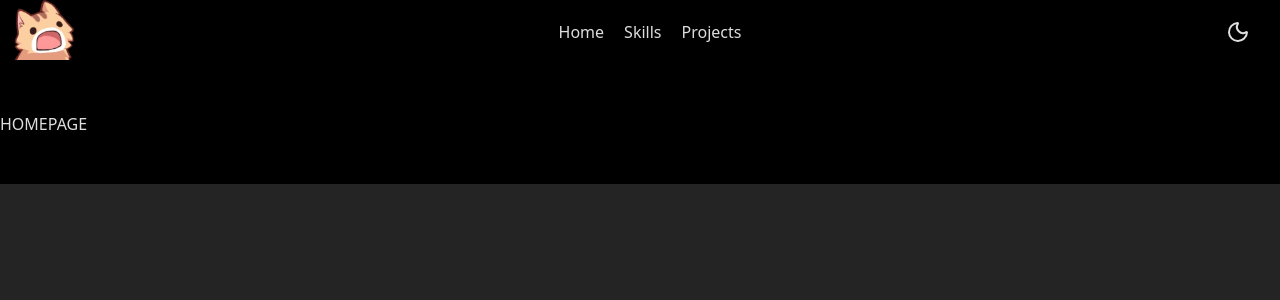
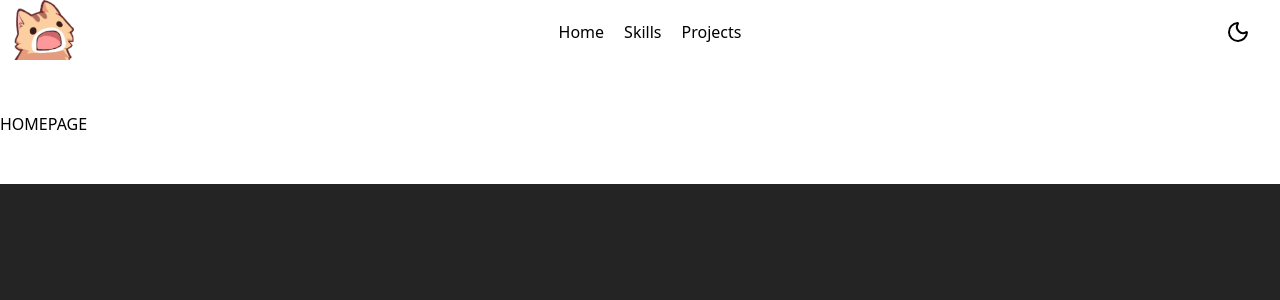
Before and after one commit to JamesRavenT/portfolio-webapp, a React (Vite) app: page /#/ in a window 1280 px wide. Shown: the top 300 px of the page. Built offline with nearby package versions, Linux system fonts and the light colour scheme.

Commit message:
Added functionality to the navbar to switch from light to dark mode alongside the colors. Refactored the code and files as well.

```diff
--- /dev/null
+++ b/src/assets/themes/colors.js
@@ -0,0 +1,2 @@
+export const Light = '#ffffff'
+export const Dark = '#000000'
--- /dev/null
+++ b/src/components/App.jsx
@@ -0,0 +1,35 @@
+import { useEffect, useState } from 'react'
+import { HashRouter as Router, Routes, Route } from 'react-router-dom'
+import Home from '../pages/homepage/homepage'
+import Projects from '../pages/projects/projects'
+import Navbar from './Navbar/Navbar'
+
+export default function App() {
+  const [theme, setTheme] = useState('Light')
+  const toggle = () => {(theme == 'Dark') ? setTheme('Light') : setTheme('Dark') }
+
+  useEffect(() => {
+    const savedTheme = localStorage.getItem('theme')
+    if(savedTheme === 'Dark' || savedTheme === 'Light'){
+      setTheme(savedTheme)
+    } else {
+      const prefersDark = window.matchMedia('(prefers-color-scheme: dark)').matches
+      setTheme(prefersDark ? 'Dark' : 'Light')
+    }
+  }, [])
+
+  useEffect(() => {
+    localStorage.setItem('theme', theme)
+  }, [theme])
+
+  return (
+    <Router>
+      <Routes>
+        <Route element={<Navbar theme={theme} toggle={toggle} />}>
+          <Route path="/" element={<Home />} />
+          <Route path="/projects" element={<Projects />} />
+        </Route>
+      </Routes>
+    </Router>
+  )
+}
--- a/src/components/Navbar/Navbar.jsx
+++ b/src/components/Navbar/Navbar.jsx
@@ -1,30 +1,23 @@
-import placeholder from '../../assets/icons/placeholder.png'
-import darkmode from '../../assets/icons/toggle_darkmode.png'
+import { Outlet } from 'react-router-dom'
+
 import DesktopMenu from './subcomponents/menu/MenuDesktop'
 import MobileMenu from './subcomponents/menu/MenuMobile'
 import Theme from './subcomponents/Theme'
-import { Outlet } from 'react-router-dom'
+import Logo from './subcomponents/Logo'
+import { Dark, Light } from '../../assets/themes/colors'
 
-export default function Navbar(){
-    const logo = placeholder
-    const theme = darkmode
 
+export default function Navbar({theme, toggle}){
+    let bgColor = theme === 'Dark' ? Dark : Light
+    let txtColor = theme === 'Dark' ? Light : Dark
     return(
-            <div>
-                <div className='h-16 w-screen sticky flex inset-0 bg-[#000000]'>
+        <div style={{backgroundColor: bgColor, color:txtColor}}>
+            <div className='h-16 w-screen sticky flex inset-0'>
                 <nav className='flex mx-auto px-3.5 w-screen content-center gap-x-2'>
-                        <div className='hidden lg:flex w-15 size-fit items-center'>
-                            <img src={logo} alt='icon'/>
-                        </div>
-                        <div className='lg:hidden flex items-center gap-x-2'>
-                            <MobileMenu />
-                        </div>
-                        <div className='hidden lg:flex flex-grow justify-center'>
-                            <DesktopMenu />
-                        </div>
-                        <div className='flex ml-auto lg:w-10'>
-                            <Theme />
-                        </div>
+                    <Logo />
+                    <MobileMenu theme={theme}/>
+                    <DesktopMenu theme={theme}/>
+                    <Theme theme={theme} toggle={toggle} />
                 </nav>
             </div>
             <main>
@@ -32,5 +25,4 @@ export default function Navbar(){
             </main>
         </div>
     )
-
 }
--- /dev/null
+++ b/src/components/Navbar/subcomponents/Logo.jsx
@@ -0,0 +1,14 @@
+import placeholder from '../../../assets/icons/placeholder.png'
+
+export default function Logo() {
+
+      const logo = placeholder
+    return(
+        <>
+        <div className='hidden lg:flex w-15 size-fit items-center'>
+            <img src={logo} alt='icon'/>
+        </div>
+        </>
+
+    )
+}
--- a/src/components/Navbar/subcomponents/Theme.jsx
+++ b/src/components/Navbar/subcomponents/Theme.jsx
@@ -1,17 +1,14 @@
 import {Sun, Moon} from 'lucide-react'
-import { useState } from 'react'
-export default function Theme() {
-    const[isDark, setTheme] = useState(false)
-    const toggleTheme = () => {
-        setTheme(!isDark)
-    }
+
+export default function Theme({theme, toggle}) {
+
     return(
-        <>
+        <div className='flex ml-auto lg:w-10 items-center'>
             <button
-                className='z-[999] relative'
-                onClick={toggleTheme}>
-                {isDark ? <Sun /> : <Moon />}
+                className='flex z-[999] relative'
+                onClick={toggle}>
+                {theme == 'Dark' ? <Sun /> : <Moon />}
             </button>
-        </>
+        </div>
     )
 }
--- a/src/components/Navbar/subcomponents/menu/MenuDesktop.jsx
+++ b/src/components/Navbar/subcomponents/menu/MenuDesktop.jsx
@@ -1,8 +1,10 @@
-import MenuItems from "./fragments/MenuItems";
+import MenuItems from "./fragments/MenuItems"
+// import { dark, light } from "../../../../assets/themes/colors"
 
-export default function DesktopMenu(){
+export default function DesktopMenu({theme}){
+
     return(
-        <div>
+        <div className={`hidden lg:flex flex-grow justify-center `}>
             <div className='flex h-16'>
                 <ul className='flex items-center gap-x-5'>
                 <MenuItems />
--- a/src/components/Navbar/subcomponents/menu/MenuMobile.jsx
+++ b/src/components/Navbar/subcomponents/menu/MenuMobile.jsx
@@ -2,14 +2,18 @@ import { Menu, X } from "lucide-react"
 import { useState } from "react"
 import { motion } from 'framer-motion'
 import MenuItems from "./fragments/MenuItems"
+// import { dark, light } from "../../../../assets/themes/colors"
 
-export default function MobileMenu(){
+
+export default function MobileMenu({theme}){
+    // const bgColor = (theme == 'Dark') ? dark : light
+    // const txtColor = (theme == 'Dark') ? light : dark
     const [isOpen, setIsOpen]= useState(false)
     const toggleDrawer = () => {
         setIsOpen(!isOpen)
     }
     return(
-        <div>
+        <div className='lg:hidden flex items-center gap-x-2'>
             <button
             className='z-[999] relative'
             onClick={toggleDrawer}>
@@ -19,7 +23,7 @@ export default function MobileMenu(){
                 initial={{ x: '-100%' }}
                 animate={{ x: isOpen? '0%' : '-100%'}}
                 className='fixed left-0 right-0 top-16 overflow-y-auto h-full'>
-                    <ul className='flex-col h-screen w-screen text-center space-y-5 bg-[#000000e1]'>
+                    <ul className='flex-col h-screen w-screen text-center space-y-5'>
                        {<MenuItems />}
                     </ul>
             </motion.div>
--- a/src/main.jsx
+++ b/src/main.jsx
@@ -1,23 +1,15 @@
 import { StrictMode } from 'react'
 import { createRoot } from 'react-dom/client'
-import { HashRouter as Router, Routes, Route } from 'react-router-dom'
-import Navbar from './components/navbar/navbar'
-import Home from './pages/homepage/homepage'
-import Projects from './pages/projects/projects'
+import App from './components/App'
 import './main.css'
 
+
 //MAIN
+
 
 //JSX
 createRoot(document.getElementById('root')).render(
   <StrictMode>
-      <Router>
-        <Routes>
-            <Route element={<Navbar />}>
-            <Route path='/' element={<Home />}/>
-            <Route path='/projects' element={<Projects />}/>
-            </Route>
-        </Routes>
-      </Router>
-  </StrictMode>,
+      <App />
+  </StrictMode>
 )
--- a/src/pages/homepage/Homepage.jsx
+++ b/src/pages/homepage/Homepage.jsx
@@ -1,7 +1,7 @@
 export default function Home(){
     return(
-        <div className=' w-screen flex-col bg-[#fff]'>
-            <div className='flex h-30 w-screen content-center items-center bg-[#000000]'>
+        <div className=' w-screen flex-col'>
+            <div className='flex h-30 w-screen content-center items-center'>
                 HOMEPAGE
             </div>
         </div>
--- a/src/pages/projects/Projects.jsx
+++ b/src/pages/projects/Projects.jsx
@@ -1,7 +1,7 @@
 export default function Projects(){
     return(
-        <div className=' w-screen flex-col bg-[#fff]'>
-            <div className='flex h-30 w-screen content-center items-center bg-[#000000]'>
+        <div className=' w-screen flex-col'>
+            <div className='flex h-30 w-screen content-center items-center '>
                 REEEEEEEEEEEE
             </div>
         </div>
```
Lines whose indentation alone changed are shown as unchanged.
